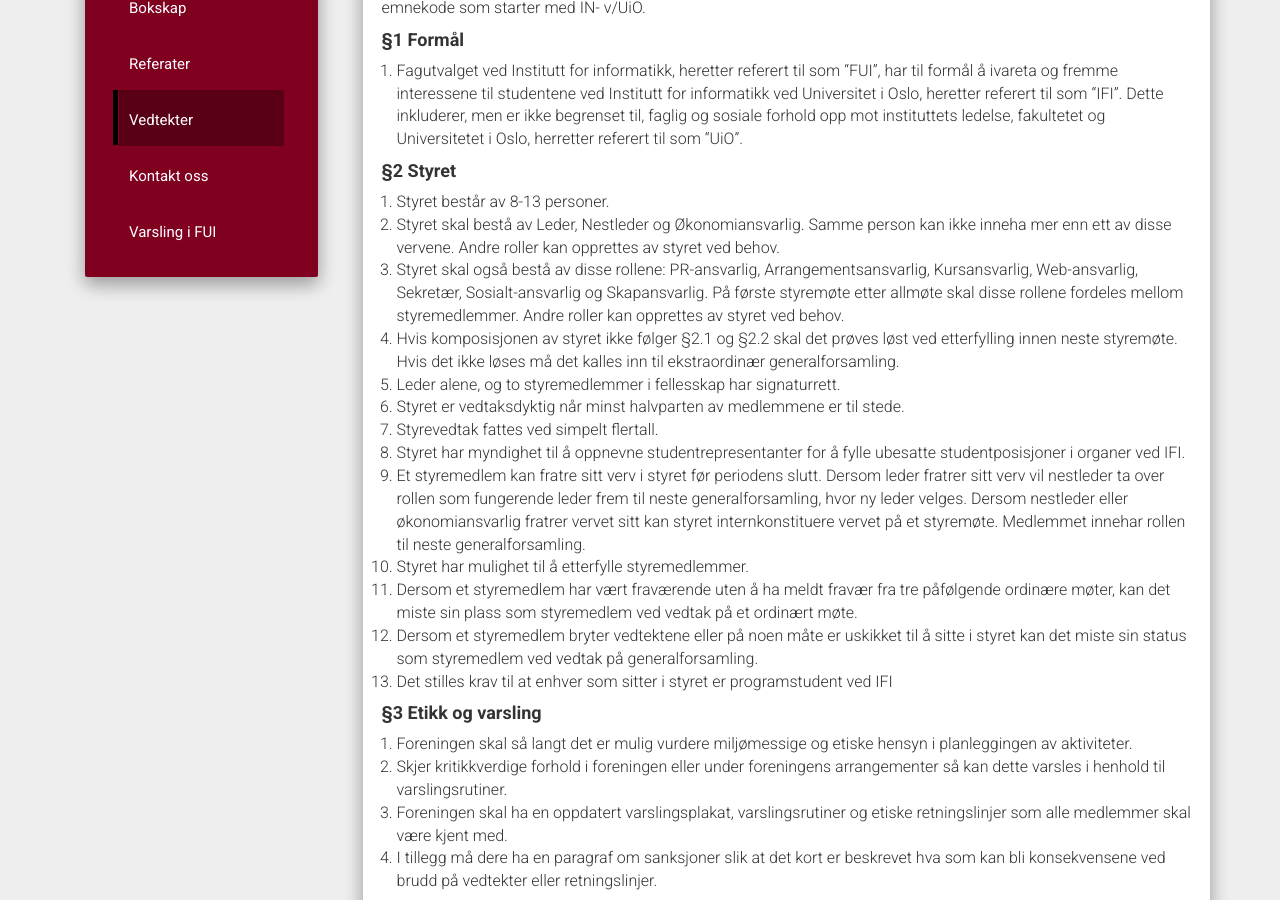
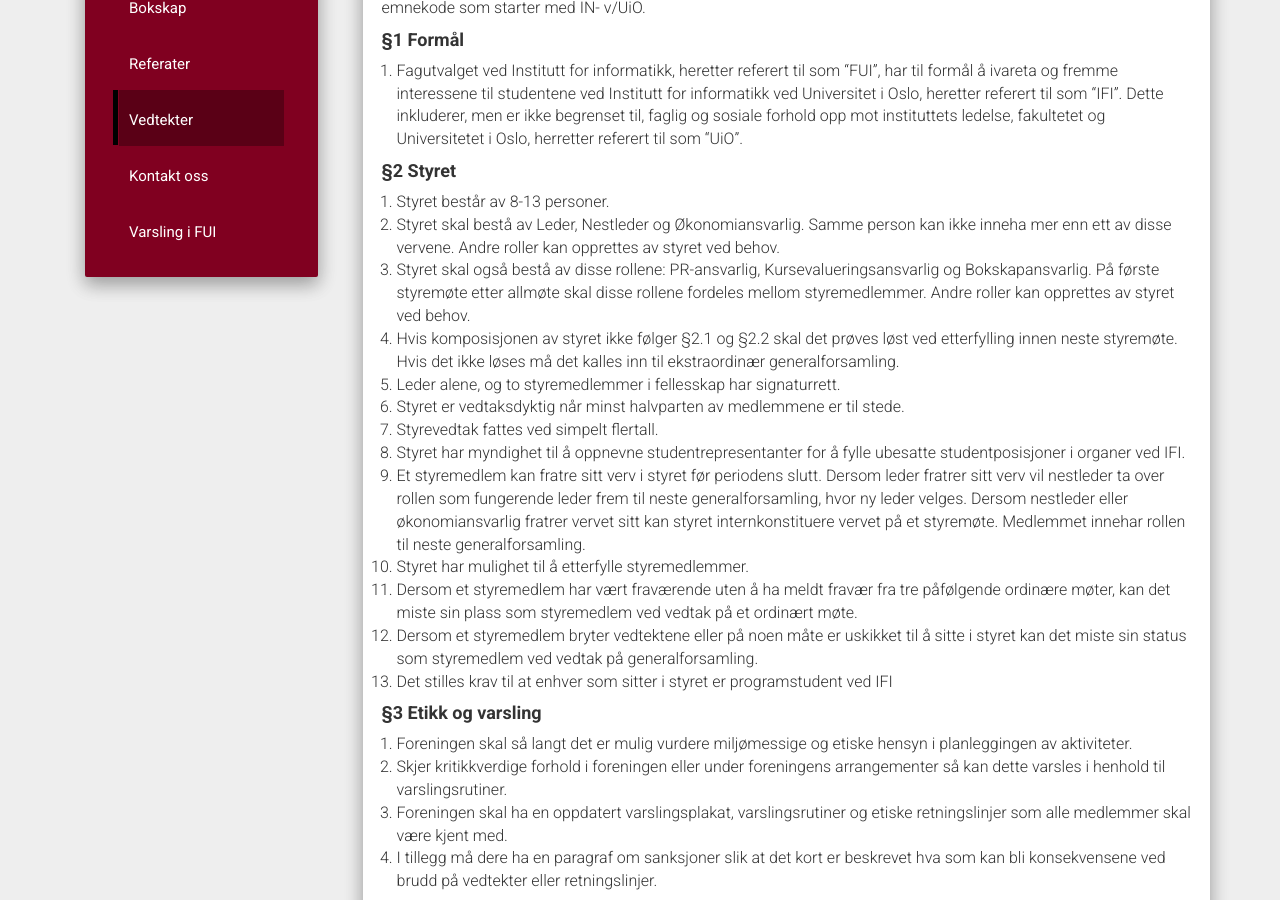
Before and after one commit to fui/fui.github.io, a Jekyll site: the page built from pages/vedtekter.md, in a window 1280 px wide and 900 px high, scrolled down 394 px. Built offline with Jekyll 4.4.1, drawn with Linux system fonts in a browser that asks for light colours; nearby versions of some CDN libraries.

Commit message:
peterhp forslag 1, på hanneahu forslag 1.

```diff
--- a/pages/vedtekter.md
+++ b/pages/vedtekter.md
@@ -27,7 +27,7 @@ En IFI-student defineres som en programstudent ved IFI v/UiO, eller en student s
 
 1. Styret består av 8-13 personer.
 2. Styret skal bestå av Leder, Nestleder og Økonomiansvarlig. Samme person kan ikke inneha mer enn ett av disse vervene. Andre roller kan opprettes av styret ved behov.
-3. Styret skal også bestå av disse rollene: PR-ansvarlig, Arrangementsansvarlig, Kursansvarlig, Web-ansvarlig, Sekretær, Sosialt-ansvarlig og Skapansvarlig. På første styremøte etter allmøte skal disse rollene fordeles mellom styremedlemmer. Andre roller kan opprettes av styret ved behov.
+3. Styret skal også bestå av disse rollene: PR-ansvarlig, Kursevalueringsansvarlig og Bokskapansvarlig. På første styremøte etter allmøte skal disse rollene fordeles mellom styremedlemmer. Andre roller kan opprettes av styret ved behov.
 3. Hvis komposisjonen av styret ikke følger §2.1 og §2.2 skal det prøves løst ved etterfylling innen neste styremøte. Hvis det ikke løses må det kalles inn til ekstraordinær generalforsamling.
 4. Leder alene, og to styremedlemmer i fellesskap har signaturrett.
 5. Styret er vedtaksdyktig når minst halvparten av medlemmene er til stede.
```
